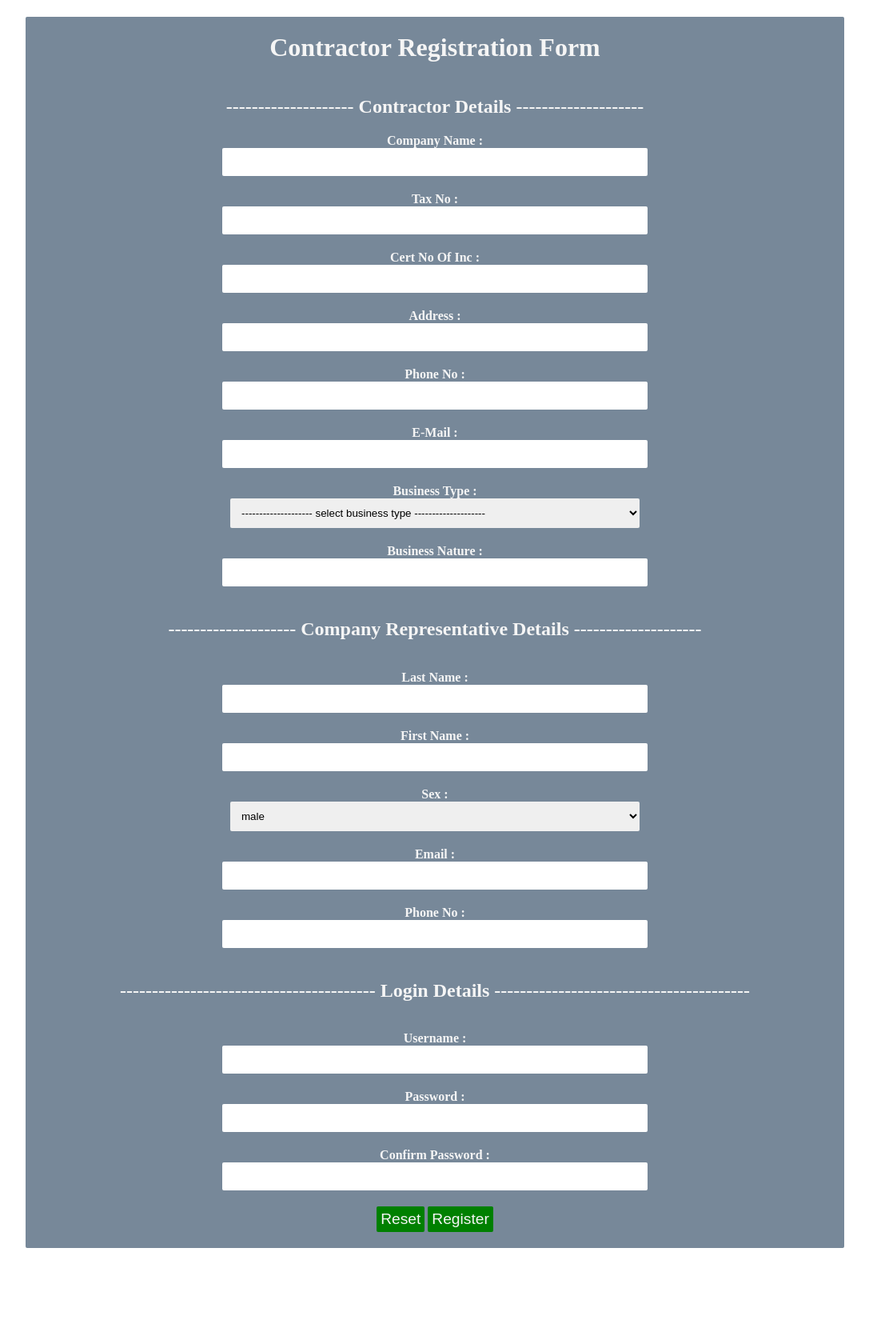
After one commit to geraldon1997/e-contract, a PHP site: the page made by forms/contractor reg form.php in a window 1280 px wide. The commit adds this page. Shown: the whole page at 80% size, without its empty margins (96-1183 px from the left). Run offline with PHP 8.4, Linux system fonts and the light colour scheme.

Commit message:
finished designing the forms

```diff
--- /dev/null
+++ b/forms/contractor reg form.php
@@ -0,0 +1,92 @@
+<!DOCTYPE html>
+<html>
+<head>
+    <link rel="stylesheet" href="style.css">
+    <title>contractor registration form</title>
+</head>
+<body>
+    <div class="form-box">
+        <h1>contractor registration form</h1>
+        <h2>-------------------- contractor details --------------------</h2>
+        <form action="" method="post">
+            <label for="company name">company name : <br>
+                <input type="text" name="cn" id="">
+            </label>
+            <br>
+            <label for="tax no">tax no : <br>
+                <input type="text" name="tn" id="">
+            </label>
+            <br>
+            <label for="cert no of inc">cert no of inc :<br>
+                <input type="text" name="cnoi" id="">
+            </label>
+            <br>
+            <label for="address">address : <br>
+                <input type="text" name="addr" id="">
+            </label>
+            <br>
+            <label for="phone no">phone no : <br>
+                <input type="tel" name="pn" id="">
+            </label>
+            <br>
+            <label for="e-mail">e-mail : <br>
+                <input type="email" name="email" id="">
+            </label>
+            <br>
+            <label for="business type">business type : <br>
+                <select name="bt" id="">
+                    <option value="">-------------------- select business type --------------------</option>
+                    <option value="type 1">type 1</option>
+                    <option value="type 2">type 2</option>
+                    <option value="type 3">type 3</option>
+                </select>
+            </label>
+        </form>
+        <label for="business nature">business nature : <br>
+            <input />
+        </label>
+        <br>
+        <h2>-------------------- company representative details --------------------</h2>
+        <br>
+        <label for="last name">last name : <br>
+            <input />
+        </label>
+        <br>
+        <label for="first name">first name : <br>
+            <input />
+        </label>
+        <br>
+        <label for="sex">sex : <br>
+            <select>
+                <option>male</option>
+                <option>female</option>
+            </select>
+        </label>
+        <br>
+        <label for="email">email : <br>
+            <input />
+        </label>
+        <br>
+        <label for="phone no">phone no :<br>
+            <input />
+        </label>
+        <br>
+        <h2>---------------------------------------- login details ----------------------------------------</h2>
+        <br>
+        <label for="username">username : <br>
+            <input />
+        </label>
+        <br>
+        <label for="password">password : <br>
+            <input />
+        </label>
+        <br>
+        <label for="confirm password">confirm password : <br>
+            <input />
+        </label>
+        <br>
+        <button type="reset">reset</button>
+        <button type="submit">register</button>
+    </div>
+</body>
+</html>
```
Also changed, not shown: forms/contract creation form.php (+7 -7 lines), forms/contractor registration form.php (+10 -1 lines), forms/evaluation criteria form.php (added, +54 -0 lines), forms/evalution report form.php (added, +50 -0 lines), forms/progress report.php (added, +32 -0 lines), functions/contractor.php (added, +35 -0 lines), functions/seed.php (+7 -7 lines).
